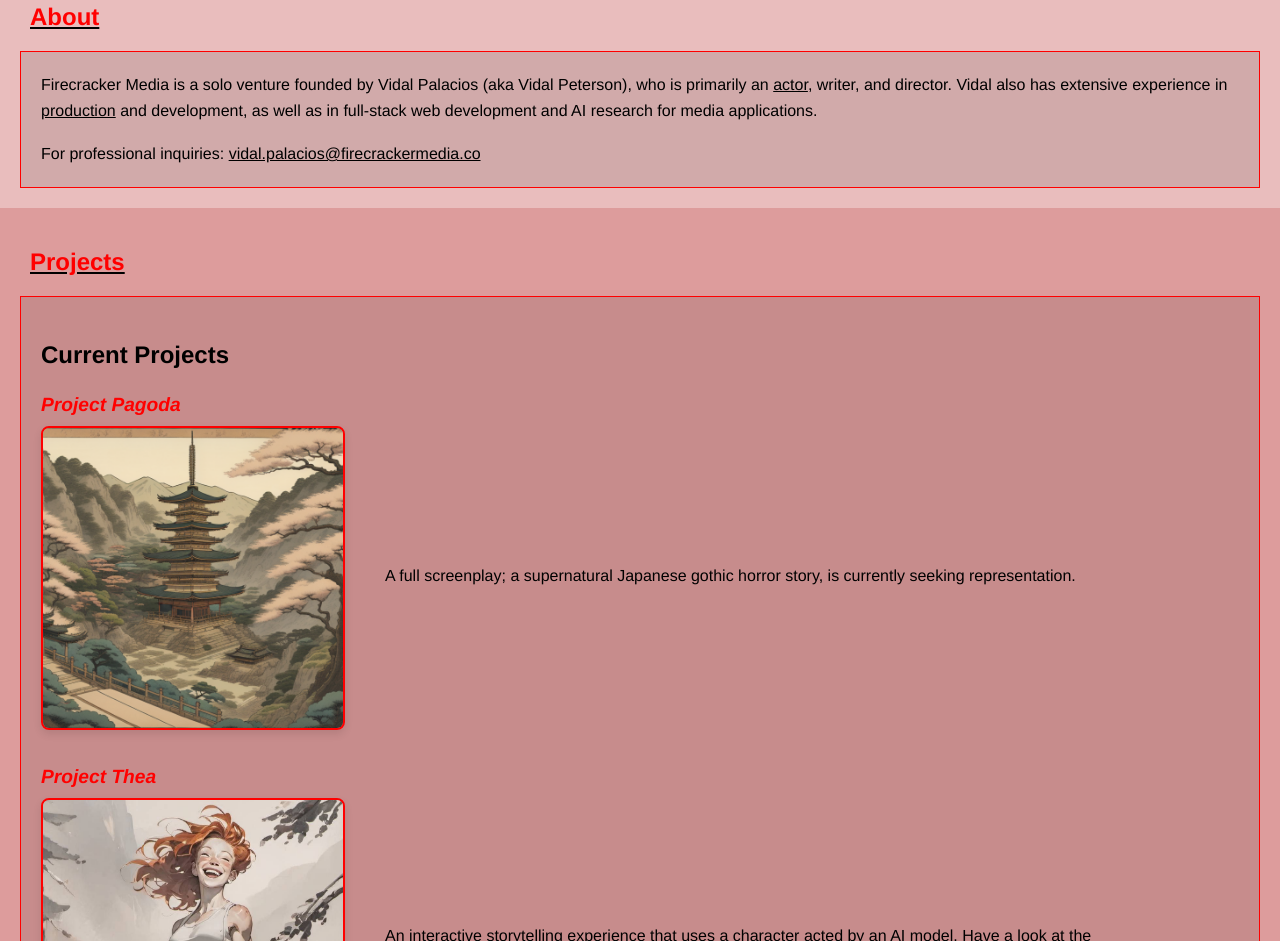
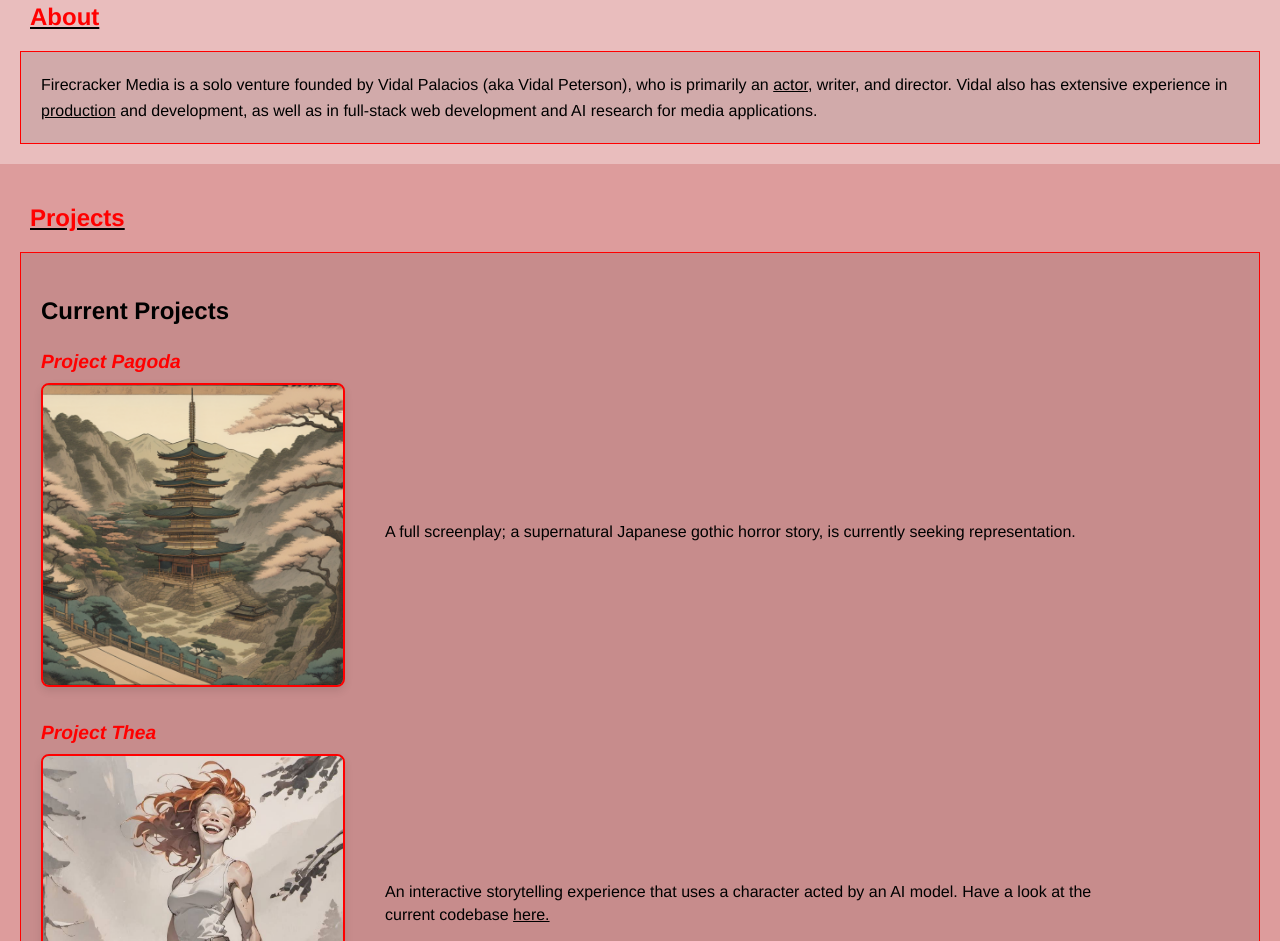
Before and after one commit to marblecube/gitHubPage, a plain HTML site: page index.html in a window 1280 px wide. Shown: the part 837-1778 px from the top of the page. Drawn offline with Linux system fonts and the light colour scheme.

Commit message:
Update index.html

```diff
--- a/index.html
+++ b/index.html
@@ -42,8 +42,6 @@
       <a id="about-anchor-link"><h2>About</h2></a>
       <div class="about-inner">
         <p>Firecracker Media is a solo venture founded by Vidal Palacios (aka Vidal Peterson), who is primarily an <a href="https://www.imdb.com/name/nm0677437/" target="_blank">actor</a>, writer, and director. Vidal also has extensive experience in <a href="https://www.imdb.com/name/nm0657284/" target="_blank">production</a> and development, as well as in full-stack web development and AI research for media applications.</p>
-        <br />
-        <p>For professional inquiries: <a id="email"></a></p>
       </div>
     </div>
     <!-- projects section -->
```
